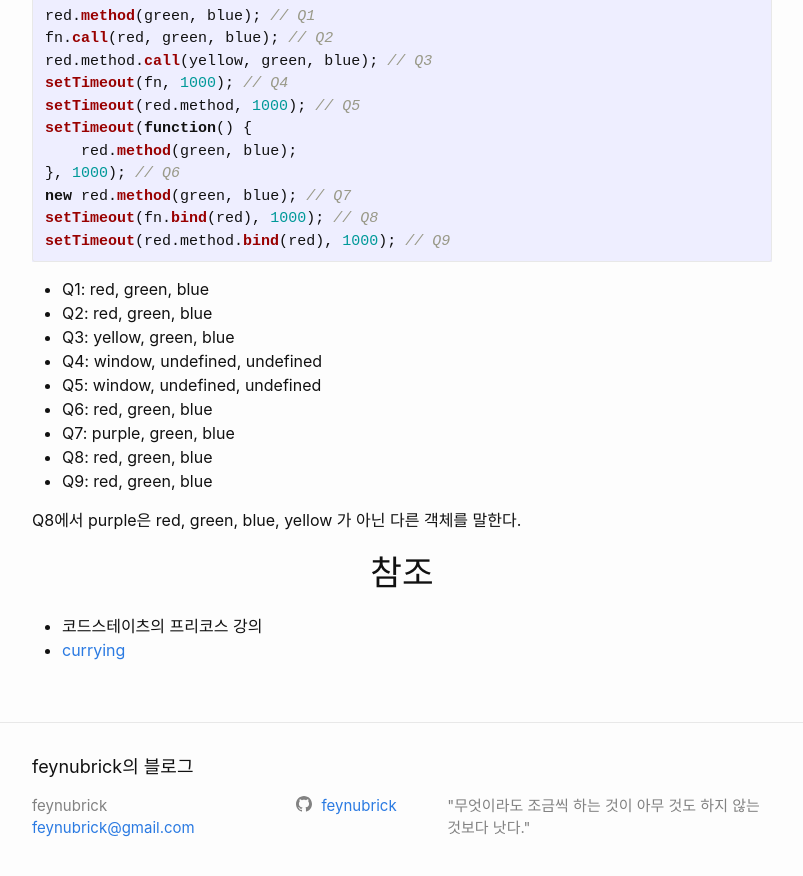
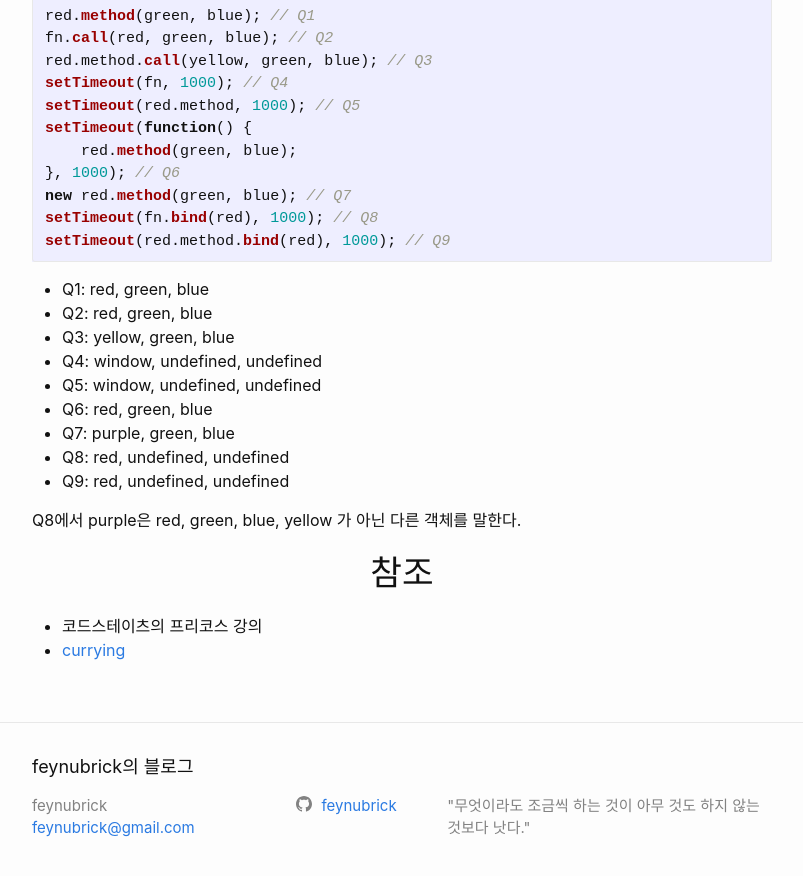
Before and after one commit to feynubrick/feynubrick.github.io, a Jekyll site: the page built from _posts/2019-01-11-javascript-study-6-this.md, in a window 1280 px wide and 900 px high, scrolled down 7520 px. Shown: the top 876 px of the window, without its empty margins (238-1041 px from the left). Built offline with Jekyll 4.4.1, drawn with Linux system fonts in a browser that asks for light colours; nearby versions of some CDN libraries; comment, search, counter and statistics services are not loaded.

Commit message:
edited a post

```diff
--- a/_posts/2019-01-11-javascript-study-6-this.md
+++ b/_posts/2019-01-11-javascript-study-6-this.md
@@ -369,8 +369,8 @@ setTimeout(red.method.bind(red), 1000); // Q9
 - Q5: window, undefined, undefined
 - Q6: red, green, blue
 - Q7: purple, green, blue
-- Q8: red, green, blue
-- Q9: red, green, blue
+- Q8: red, undefined, undefined
+- Q9: red, undefined, undefined
 
 Q8에서 purple은 red, green, blue, yellow 가 아닌 다른 객체를 말한다.
 
```
